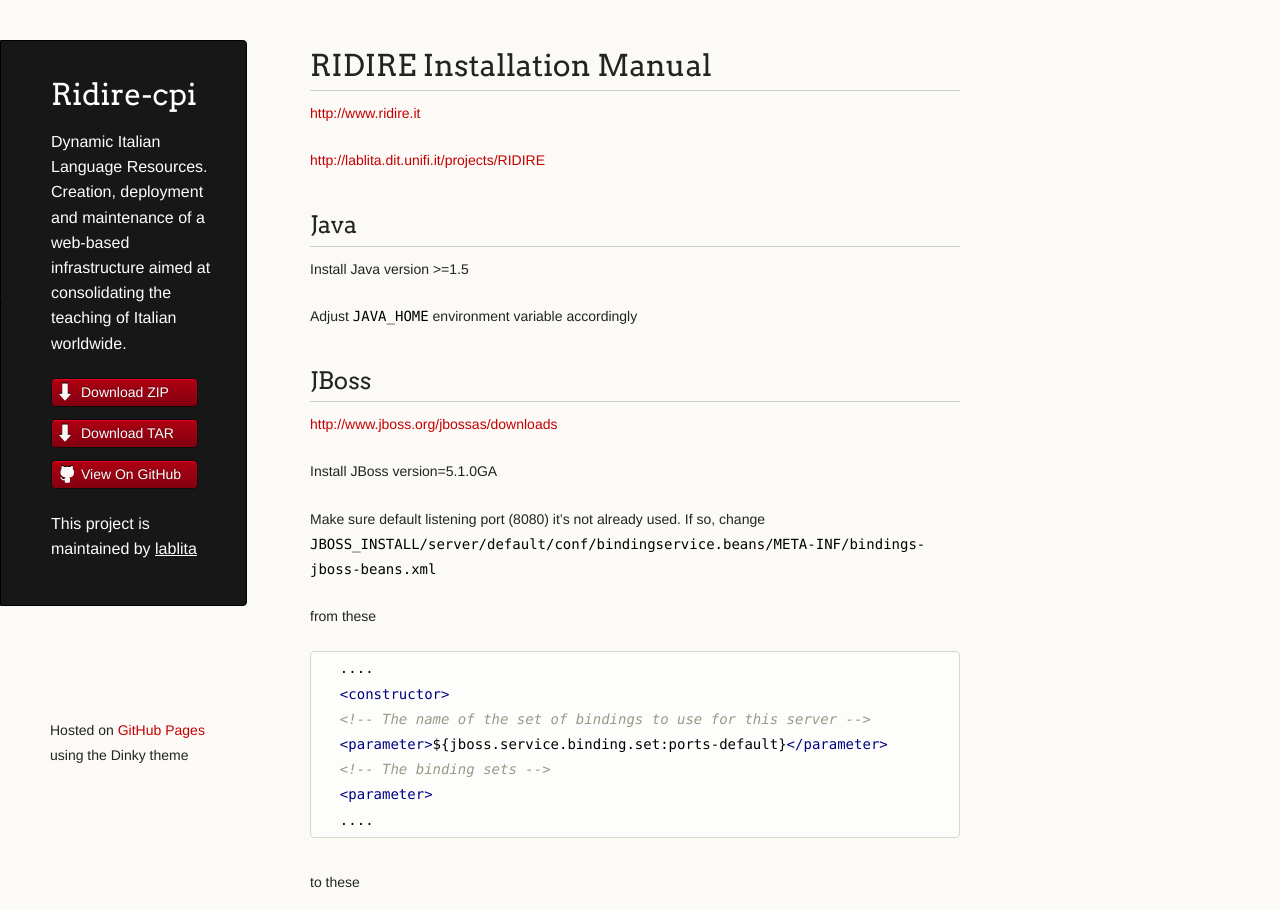
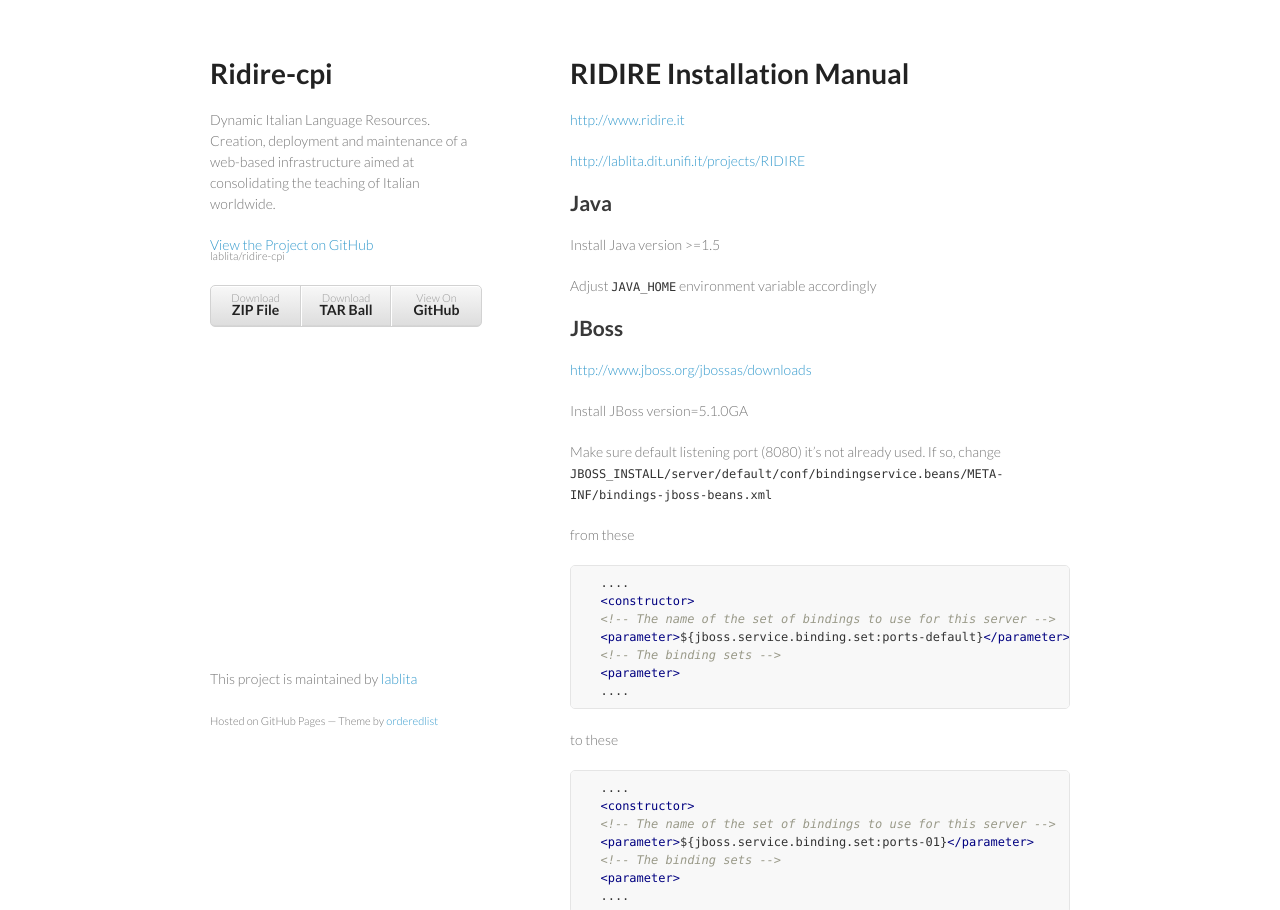
Before and after one commit to lablita/ridire-cpi, a plain HTML site: page index.html in a window 1280 px wide. Shown: the top 910 px of the page. Drawn offline with Linux system fonts and the light colour scheme.

Commit message:
Create gh-pages branch via GitHub

```diff
--- a/index.html
+++ b/index.html
@@ -7,7 +7,6 @@
 
     <link rel="stylesheet" href="stylesheets/styles.css">
     <link rel="stylesheet" href="stylesheets/pygment_trac.css">
-    <script src="javascripts/scale.fix.js"></script>
     <meta name="viewport" content="width=device-width, initial-scale=1, user-scalable=no">
     <!--[if lt IE 9]>
     <script src="//html5shiv.googlecode.com/svn/trunk/html5.js"></script>
@@ -16,18 +15,17 @@
   <body>
     <div class="wrapper">
       <header>
-        <h1 class="header">Ridire-cpi</h1>
-        <p class="header">Dynamic Italian Language Resources. Creation, deployment and maintenance of a web-based infrastructure aimed at consolidating the teaching of Italian worldwide.</p>
+        <h1>Ridire-cpi</h1>
+        <p>Dynamic Italian Language Resources. Creation, deployment and maintenance of a web-based infrastructure aimed at consolidating the teaching of Italian worldwide.</p>
+
+        <p class="view"><a href="https://github.com/lablita/ridire-cpi">View the Project on GitHub <small>lablita/ridire-cpi</small></a></p>
+
 
         <ul>
-          <li class="download"><a class="buttons" href="https://github.com/lablita/ridire-cpi/zipball/master">Download ZIP</a></li>
-          <li class="download"><a class="buttons" href="https://github.com/lablita/ridire-cpi/tarball/master">Download TAR</a></li>
-          <li><a class="buttons github" href="https://github.com/lablita/ridire-cpi">View On GitHub</a></li>
+          <li><a href="https://github.com/lablita/ridire-cpi/zipball/master">Download <strong>ZIP File</strong></a></li>
+          <li><a href="https://github.com/lablita/ridire-cpi/tarball/master">Download <strong>TAR Ball</strong></a></li>
+          <li><a href="https://github.com/lablita/ridire-cpi">View On <strong>GitHub</strong></a></li>
         </ul>
-
-        <p class="header">This project is maintained by <a class="header name" href="https://github.com/lablita">lablita</a></p>
-
-
       </header>
       <section>
         <h1>
@@ -425,10 +423,11 @@ order to provide more resources to the sketch creation:</p>
 <p>When the process is terminated go back to <a href="http://SERVER_IP:8080/it.drwolf.ridire/sketchcreation.seam">http://SERVER_IP:8080/it.drwolf.ridire/sketchcreation.seam</a> and click on ‘Chiudi indice’ to optimize and close sketches Lucene index (now you can resume mapping, by clicking on ‘Riprendi mapping’ on resourcesAdmin page).</p>
       </section>
       <footer>
-        <p><small>Hosted on <a href="http://pages.github.com">GitHub Pages</a> using the Dinky theme</small></p>
+        <p>This project is maintained by <a href="https://github.com/lablita">lablita</a></p>
+        <p><small>Hosted on GitHub Pages &mdash; Theme by <a href="https://github.com/orderedlist">orderedlist</a></small></p>
       </footer>
     </div>
-    <!--[if !IE]><script>fixScale(document);</script><![endif]-->
+    <script src="javascripts/scale.fix.js"></script>
 
   </body>
 </html>
--- a/stylesheets/styles.css
+++ b/stylesheets/styles.css
@@ -1,336 +1,186 @@
-@import url(https://fonts.googleapis.com/css?family=Arvo:400,700,400italic);
-
-/* MeyerWeb Reset */
-
-html, body, div, span, applet, object, iframe,
-h1, h2, h3, h4, h5, h6, p, blockquote, pre,
-a, abbr, acronym, address, big, cite, code,
-del, dfn, em, img, ins, kbd, q, s, samp,
-small, strike, strong, sub, sup, tt, var,
-b, u, i, center,
-dl, dt, dd, ol, ul, li,
-fieldset, form, label, legend,
-table, caption, tbody, tfoot, thead, tr, th, td,
-article, aside, canvas, details, embed,
-figure, figcaption, footer, header, hgroup,
-menu, nav, output, ruby, section, summary,
-time, mark, audio, video {
-  margin: 0;
-  padding: 0;
-  border: 0;
-  font: inherit;
-  vertical-align: baseline;
-}
-
-
-/* Base text styles */
+@import url(https://fonts.googleapis.com/css?family=Lato:300italic,700italic,300,700);
 
 body {
-  padding:10px 50px 0 0;
-  font-family:"Helvetica Neue", Helvetica, Arial, sans-serif;
-	font-size: 14px;
-	color: #232323;
-	background-color: #FBFAF7;
-	margin: 0;
-	line-height: 1.8em;
-	-webkit-font-smoothing: antialiased;
-
+  padding:50px;
+  font:14px/1.5 Lato, "Helvetica Neue", Helvetica, Arial, sans-serif;
+  color:#777;
+  font-weight:300;
 }
 
 h1, h2, h3, h4, h5, h6 {
-  color:#232323;
-  margin:36px 0 10px;
+  color:#222;
+  margin:0 0 20px;
 }
 
-p, ul, ol, table, dl {
-  margin:0 0 22px;
+p, ul, ol, table, pre, dl {
+  margin:0 0 20px;
 }
 
 h1, h2, h3 {
-	font-family: Arvo, Monaco, serif;
-  line-height:1.3;
-	font-weight: normal;
-}
-
-h1,h2, h3 {
-	display: block;
-	border-bottom: 1px solid #ccc;
-	padding-bottom: 5px;
+  line-height:1.1;
 }
 
 h1 {
-	font-size: 30px;
+  font-size:28px;
 }
 
 h2 {
-	font-size: 24px;
+  color:#393939;
 }
 
-h3 {
-	font-size: 18px;
-}
-
-h4, h5, h6 {
-	font-family: Arvo, Monaco, serif;
-	font-weight: 700;
+h3, h4, h5, h6 {
+  color:#494949;
 }
 
 a {
-  color:#C30000;
-  font-weight:200;
+  color:#39c;
+  font-weight:400;
   text-decoration:none;
 }
 
-a:hover {
-	text-decoration: underline;
+a small {
+  font-size:11px;
+  color:#777;
+  margin-top:-0.6em;
+  display:block;
 }
 
-a small {
-	font-size: 12px;
+.wrapper {
+  width:860px;
+  margin:0 auto;
 }
 
-em {
-	font-style: italic;
+blockquote {
+  border-left:1px solid #e5e5e5;
+  margin:0;
+  padding:0 0 0 20px;
+  font-style:italic;
+}
+
+code, pre {
+  font-family:Monaco, Bitstream Vera Sans Mono, Lucida Console, Terminal;
+  color:#333;
+  font-size:12px;
+}
+
+pre {
+  padding:8px 15px;
+  background: #f8f8f8;
+  border-radius:5px;
+  border:1px solid #e5e5e5;
+  overflow-x: auto;
+}
+
+table {
+  width:100%;
+  border-collapse:collapse;
+}
+
+th, td {
+  text-align:left;
+  padding:5px 10px;
+  border-bottom:1px solid #e5e5e5;
+}
+
+dt {
+  color:#444;
+  font-weight:700;
+}
+
+th {
+  color:#444;
+}
+
+img {
+  max-width:100%;
+}
+
+header {
+  width:270px;
+  float:left;
+  position:fixed;
+}
+
+header ul {
+  list-style:none;
+  height:40px;
+
+  padding:0;
+
+  background: #eee;
+  background: -moz-linear-gradient(top, #f8f8f8 0%, #dddddd 100%);
+  background: -webkit-gradient(linear, left top, left bottom, color-stop(0%,#f8f8f8), color-stop(100%,#dddddd));
+  background: -webkit-linear-gradient(top, #f8f8f8 0%,#dddddd 100%);
+  background: -o-linear-gradient(top, #f8f8f8 0%,#dddddd 100%);
+  background: -ms-linear-gradient(top, #f8f8f8 0%,#dddddd 100%);
+  background: linear-gradient(top, #f8f8f8 0%,#dddddd 100%);
+
+  border-radius:5px;
+  border:1px solid #d2d2d2;
+  box-shadow:inset #fff 0 1px 0, inset rgba(0,0,0,0.03) 0 -1px 0;
+  width:270px;
+}
+
+header li {
+  width:89px;
+  float:left;
+  border-right:1px solid #d2d2d2;
+  height:40px;
+}
+
+header ul a {
+  line-height:1;
+  font-size:11px;
+  color:#999;
+  display:block;
+  text-align:center;
+  padding-top:6px;
+  height:40px;
 }
 
 strong {
+  color:#222;
   font-weight:700;
 }
 
-ul {
-  list-style: inside;
-  padding-left: 25px;
+header ul li + li {
+  width:88px;
+  border-left:1px solid #fff;
 }
 
-ol {
-  list-style: decimal inside;
-  padding-left: 20px;
+header ul li + li + li {
+  border-right:none;
+  width:89px;
 }
 
-blockquote {
-  margin: 0;
-  padding: 0 0 0 20px;
-  font-style: italic;
+header ul a strong {
+  font-size:14px;
+  display:block;
+  color:#222;
 }
 
-dl, dt, dd, dl p {
-	font-color: #444;
+section {
+  width:500px;
+  float:right;
+  padding-bottom:50px;
 }
 
-dl dt {
-  font-weight: bold;
-}
-
-dl dd {
-  padding-left: 20px;
-  font-style: italic;
-}
-
-dl p {
-  padding-left: 20px;
-  font-style: italic;
+small {
+  font-size:11px;
 }
 
 hr {
   border:0;
-  background:#ccc;
+  background:#e5e5e5;
   height:1px;
-  margin:0 0 24px;
+  margin:0 0 20px;
 }
 
-/* Images */
-
-img {
-  position: relative;
-  margin: 0 auto;
-  max-width: 650px;
-  padding: 5px;
-  margin: 10px 0 32px 0;
-  border: 1px solid #ccc;
-}
-
-p img {
-  display: inline;
-  margin: 0;
-  padding: 0;
-  vertical-align: middle;
-  text-align: center;
-  border: none;
-}
-
-/* Code blocks */
-
-code, pre {
-	font-family: Monaco, "Bitstream Vera Sans Mono", "Lucida Console", Terminal, monospace;
-  color:#000;
-  font-size:14px;
-}
-
-pre {
-	padding: 4px 12px;
-  background: #FDFEFB;
-  border-radius:4px;
-  border:1px solid #D7D8C8;
-  overflow: auto;
-  overflow-y: hidden;
-	margin-bottom: 32px;
-}
-
-
-/* Tables */
-
-table {
-  width:100%;
-}
-
-table {
-  border: 1px solid #ccc;
-  margin-bottom: 32px;
-  text-align: left;
- }
-
-th {
-  font-family: 'Arvo', Helvetica, Arial, sans-serif;
-	font-size: 18px;
-	font-weight: normal;
-  padding: 10px;
-  background: #232323;
-  color: #FDFEFB;
- }
-
-td {
-  padding: 10px;
-	background: #ccc;
- }
-
-
-/* Wrapper */
-.wrapper {
-  width:960px;
-}
-
-
-/* Header */
-
-header {
-	background-color: #171717;
-	color: #FDFDFB;
-  width:170px;
+footer {
+  width:270px;
   float:left;
   position:fixed;
-	border: 1px solid #000;
-	-webkit-border-top-right-radius: 4px;
-	-webkit-border-bottom-right-radius: 4px;
-	-moz-border-radius-topright: 4px;
-	-moz-border-radius-bottomright: 4px;
-	border-top-right-radius: 4px;
-	border-bottom-right-radius: 4px;
-	padding: 34px 25px 22px 50px;
-	margin: 30px 25px 0 0;
-	-webkit-font-smoothing: antialiased;
-}
-
-p.header {
-	font-size: 16px;
-}
-
-h1.header {
-	font-family: Arvo, sans-serif;
-	font-size: 30px;
-	font-weight: 300;
-	line-height: 1.3em;
-	border-bottom: none;
-	margin-top: 0;
-}
-
-
-h1.header, a.header, a.name, header a{
-	color: #fff;
-}
-
-a.header {
-	text-decoration: underline;
-}
-
-a.name {
-	white-space: nowrap;
-}
-
-header ul {
-  list-style:none;
-  padding:0;
-}
-
-header li {
-	list-style-type: none;
-  width:132px;
-  height:15px;
-	margin-bottom: 12px;
-	line-height: 1em;
-	padding: 6px 6px 6px 7px;
-
-	background: #AF0011;
-	background: -moz-linear-gradient(top, #AF0011 0%, #820011 100%);
-  background: -webkit-gradient(linear, left top, left bottom, color-stop(0%,#f8f8f8), color-stop(100%,#dddddd));
-  background: -webkit-linear-gradient(top, #AF0011 0%,#820011 100%);
-  background: -o-linear-gradient(top, #AF0011 0%,#820011 100%);
-  background: -ms-linear-gradient(top, #AF0011 0%,#820011 100%);
-  background: linear-gradient(top, #AF0011 0%,#820011 100%);
-
-	border-radius:4px;
-  border:1px solid #0D0D0D;
-
-	-webkit-box-shadow: inset 0px 1px 1px 0 rgba(233,2,38, 1);
-	box-shadow: inset 0px 1px 1px 0 rgba(233,2,38, 1);
-
-}
-
-header li:hover {
-	background: #C3001D;
-	background: -moz-linear-gradient(top, #C3001D 0%, #950119 100%);
-  background: -webkit-gradient(linear, left top, left bottom, color-stop(0%,#f8f8f8), color-stop(100%,#dddddd));
-  background: -webkit-linear-gradient(top, #C3001D 0%,#950119 100%);
-  background: -o-linear-gradient(top, #C3001D 0%,#950119 100%);
-  background: -ms-linear-gradient(top, #C3001D 0%,#950119 100%);
-  background: linear-gradient(top, #C3001D 0%,#950119 100%);
-}
-
-a.buttons {
-	-webkit-font-smoothing: antialiased;
-	background: url(../images/arrow-down.png) no-repeat;
-	font-weight: normal;
-	text-shadow: rgba(0, 0, 0, 0.4) 0 -1px 0;
-	padding: 2px 2px 2px 22px;
-	height: 30px;
-}
-
-a.github {
-	background: url(../images/octocat-small.png) no-repeat 1px;
-}
-
-a.buttons:hover {
-	color: #fff;
-	text-decoration: none;
-}
-
-
-/* Section - for main page content */
-
-section {
-  width:650px;
-  float:right;
-  padding-bottom:50px;
-}
-
-
-/* Footer */
-
-footer {
-  width:170px;
-  float:left;
-  position:fixed;
-  bottom:10px;
-	padding-left: 50px;
+  bottom:50px;
 }
 
 @media print, screen and (max-width: 960px) {
@@ -346,18 +196,14 @@ footer {
     width:auto;
   }
 
-	footer {
-		border-top: 1px solid #ccc;
-		margin:0 84px 0 50px;
-		padding:0;
-	}
-
   header {
     padding-right:320px;
   }
 
   section {
-    padding:20px 84px 20px 50px;
+    border:1px solid #e5e5e5;
+    border-width:1px 0;
+    padding:20px 0;
     margin:0 0 20px;
   }
 
@@ -367,8 +213,8 @@ footer {
 
   header ul {
     position:absolute;
-    right:130px;
-    top:84px;
+    right:50px;
+    top:52px;
   }
 }
 
@@ -378,38 +224,26 @@ footer {
   }
 
   header {
-    padding:10px 20px 0;
-		margin-right: 0;
+    padding:0;
   }
-
-	section {
-    padding:10px 0 10px 20px;
-    margin:0 0 30px;
-  }
-
-	footer {
-		margin: 0 0 0 30px;
-	}
 
   header ul, header p.view {
     position:static;
   }
+
+  pre, code {
+    word-wrap:normal;
+  }
 }
 
 @media print, screen and (max-width: 480px) {
+  body {
+    padding:15px;
+  }
 
-  header ul li.download {
+  header ul {
     display:none;
   }
-
-	footer {
-		margin: 0 0 0 20px;
-	}
-
-	footer a{
-		display:block;
-	}
-
 }
 
 @media print {
```
Also changed, not shown: javascripts/scale.fix.js (+17 -20 lines).
